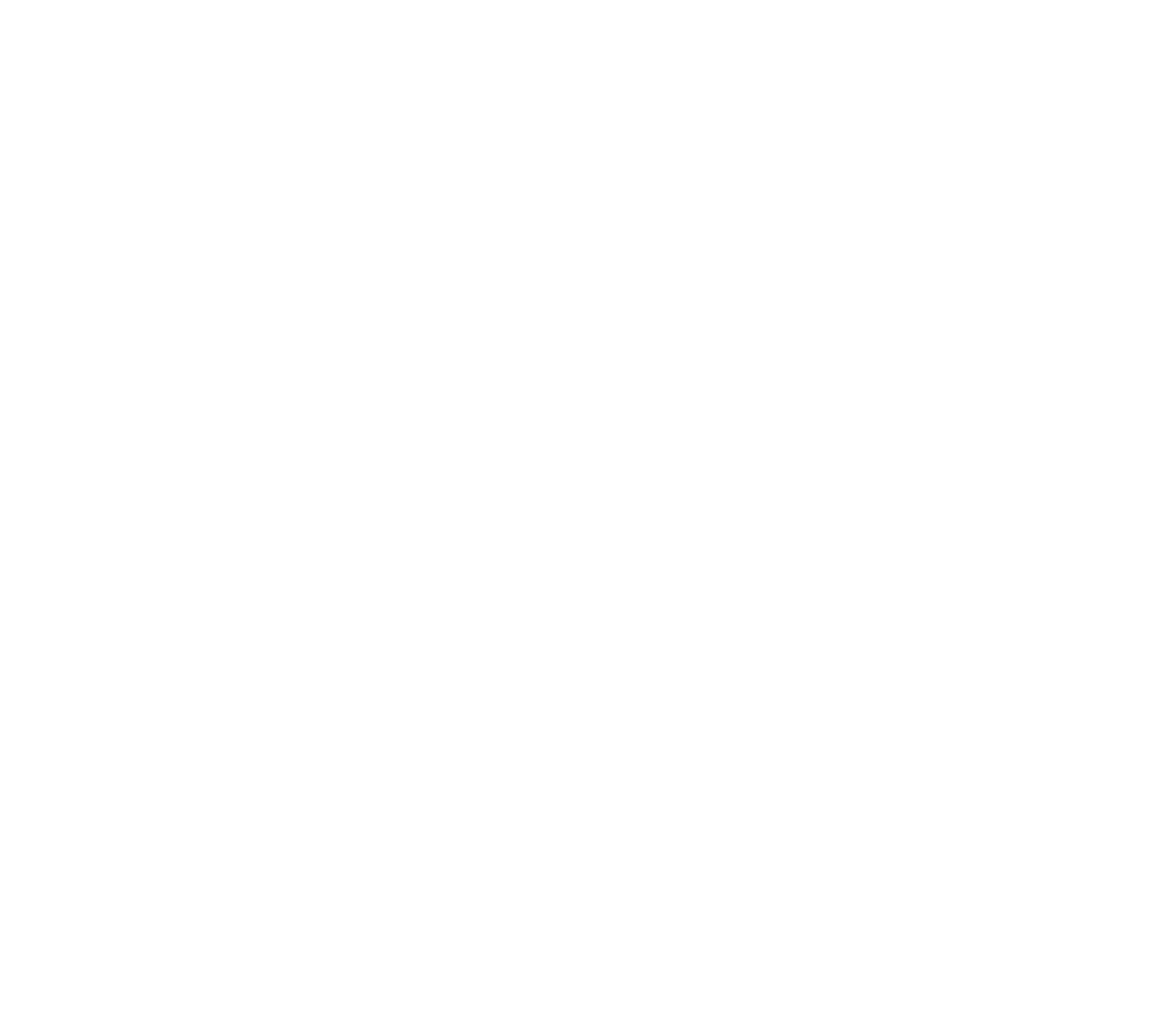
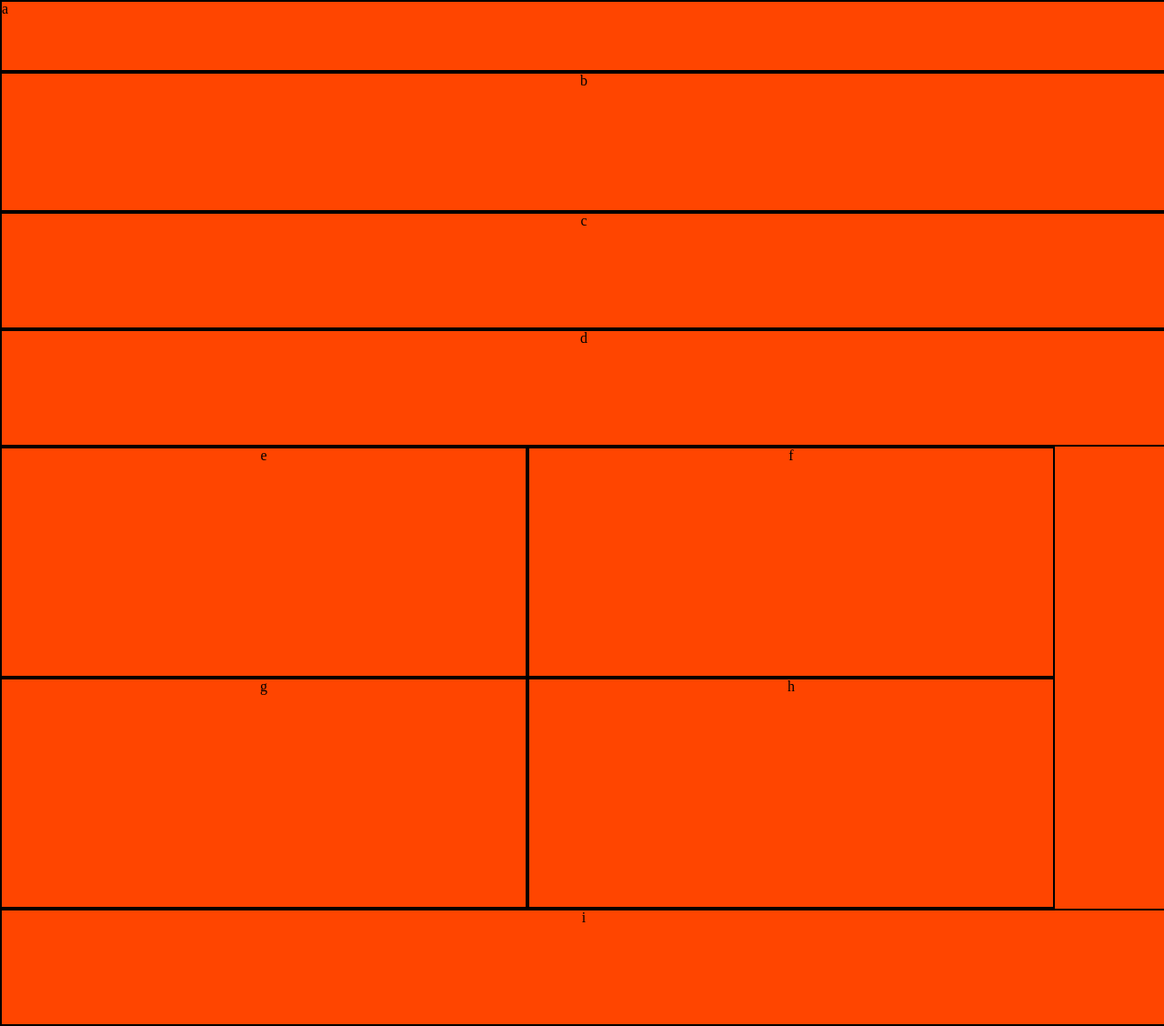
Before and after one commit to ymclapp/lab-01deux, a website: page index.html in a window 1280 px wide. Shown: the whole page at 91% size. Before the commit the page ends 800 px from the top, so only its background shows below. Drawn offline with Linux system fonts and the light colour scheme.

Commit message:
started index and css and added eslintrc

```diff
--- a/css/base.css
+++ b/css/base.css
@@ -0,0 +1,14 @@
+body html {
+    width: 960px;
+    text-align: center;
+    background-color: palegoldenrod;
+}
+
+.container {
+    display: flex;
+    flex-direction: column;
+}
+
+div {
+    display: inline-block;
+}
--- a/css/layout.css
+++ b/css/layout.css
@@ -0,0 +1,26 @@
+@media only screen and (min-width: 320px) {
+    body {
+        background: orange;
+        /* width: auto;
+    div {float:left;
+    }
+    footer {clear: both; */
+}
+
+@media only screen and (min-width: 768px) {
+    body {background: dodgerblue;
+        /* width: auto;
+    div {float: right;
+    }
+    footer {clear: both;
+    } */
+}
+@media only screen and (min-width: 960px) {
+    body {
+        background: orangered;
+        /* width: 1440;
+    div {float: right;
+    }
+    footer {clear: both;
+    } */
+}
--- a/css/modules.css
+++ b/css/modules.css
@@ -0,0 +1,67 @@
+.a {
+    width: 100%;
+    height: 75px;
+    border: 2px solid black;
+    vertical-align: middle;
+}
+
+.b {
+    width: 100%;
+    height: 150px;
+    border: 2px solid black;
+    text-align: center;
+    margin: auto;
+}
+
+.c {
+    width: 100%;
+    height: 125px;
+    border: 2px solid black;
+    text-align: center;
+    margin: auto;
+}
+
+.d {
+    width: 100%;
+    height: 125px;
+    border: 2px solid black;
+    text-align: center;
+    margin: auto;
+}
+
+/* .EandF {
+    width: 480px;
+    height: 125px;
+} */
+
+/* .GandH{
+    width: 480px;
+    height: 125px;
+} */
+
+.e, .f{
+    border: 2px solid black;
+    float: left;
+    width: 45%;
+    height: 250px;
+    text-align: center;
+    margin: auto;
+}
+
+
+.g, .h{
+    border: 2px solid black;
+    float:left;
+    width: 45%;
+    height: 250px;
+    text-align: center;
+    margin: auto;
+}
+.i {
+    width: 100%;
+    height: 125px;
+    border: 2px solid black;
+    clear: both;
+    text-align: center;
+    margin: auto;
+}
--- a/css/reset.css
+++ b/css/reset.css
@@ -0,0 +1,48 @@
+/* http://meyerweb.com/eric/tools/css/reset/
+   v2.0 | 20110126
+   License: none (public domain)
+*/
+
+html, body, div, span, applet, object, iframe,
+h1, h2, h3, h4, h5, h6, p, blockquote, pre,
+a, abbr, acronym, address, big, cite, code,
+del, dfn, em, img, ins, kbd, q, s, samp,
+small, strike, strong, sub, sup, tt, var,
+b, u, i, center,
+dl, dt, dd, ol, ul, li,
+fieldset, form, label, legend,
+table, caption, tbody, tfoot, thead, tr, th, td,
+article, aside, canvas, details, embed,
+figure, figcaption, footer, header, hgroup,
+menu, nav, output, ruby, section, summary,
+time, mark, audio, video {
+	margin: 0;
+	padding: 0;
+	border: 0;
+	font-size: 100%;
+	font: inherit;
+	vertical-align: baseline;
+}
+/* HTML5 display-role reset for older browsers */
+article, aside, details, figcaption, figure,
+footer, header, hgroup, menu, nav, section {
+	display: block;
+}
+body {
+	line-height: 1;
+}
+ol, ul {
+	list-style: none;
+}
+blockquote, q {
+	quotes: none;
+}
+blockquote:before, blockquote:after,
+q:before, q:after {
+	content: '';
+	content: none;
+}
+table {
+	border-collapse: collapse;
+	border-spacing: 0;
+}
--- a/index.html
+++ b/index.html
@@ -4,9 +4,41 @@
     <meta charset="UTF-8">
     <meta http-equiv="X-UA-Compatible" content="IE=edge">
     <meta name="viewport" content="width=device-width, initial-scale=1.0">
-    <title>Document</title>
+    <link rel="stylesheet" type="text/css" href="css/reset.css" />
+    <link rel="stylesheet" type="text/css" href="css/base.css" />
+    <link rel="stylesheet" type="text/css" href="css/layout.css" />
+    <link rel="stylesheet" type="text/css" href="css/modules.css" />
+    <title>Lab-01deux</title>
 </head>
 <body>
+    <div class="a">
+        <p>a</p>
+    </div>
+    <main class="container">
+        <section class="b">
+            <p>b</p>
+        </section>
+        <section class="c">
+            <p>c</p>
+        </section>
+        <section class="d">
+            <p>d</p>
+        </section>
+        <section class="EandF">
+            <div class="e">e</div>
+            <div class="f">f</div>
+        </section>
+        <section class="GandH">
+            <div class="g">g</div>
+            <div class="h">h</div>
+        </section>
+        <section class="i">
+            <p>i</p>
+        </section>
 
+    </main>
+    <footer>
+
+    </footer>
 </body>
 </html>
```
Also changed, not shown: .eslintrc.json (added).
